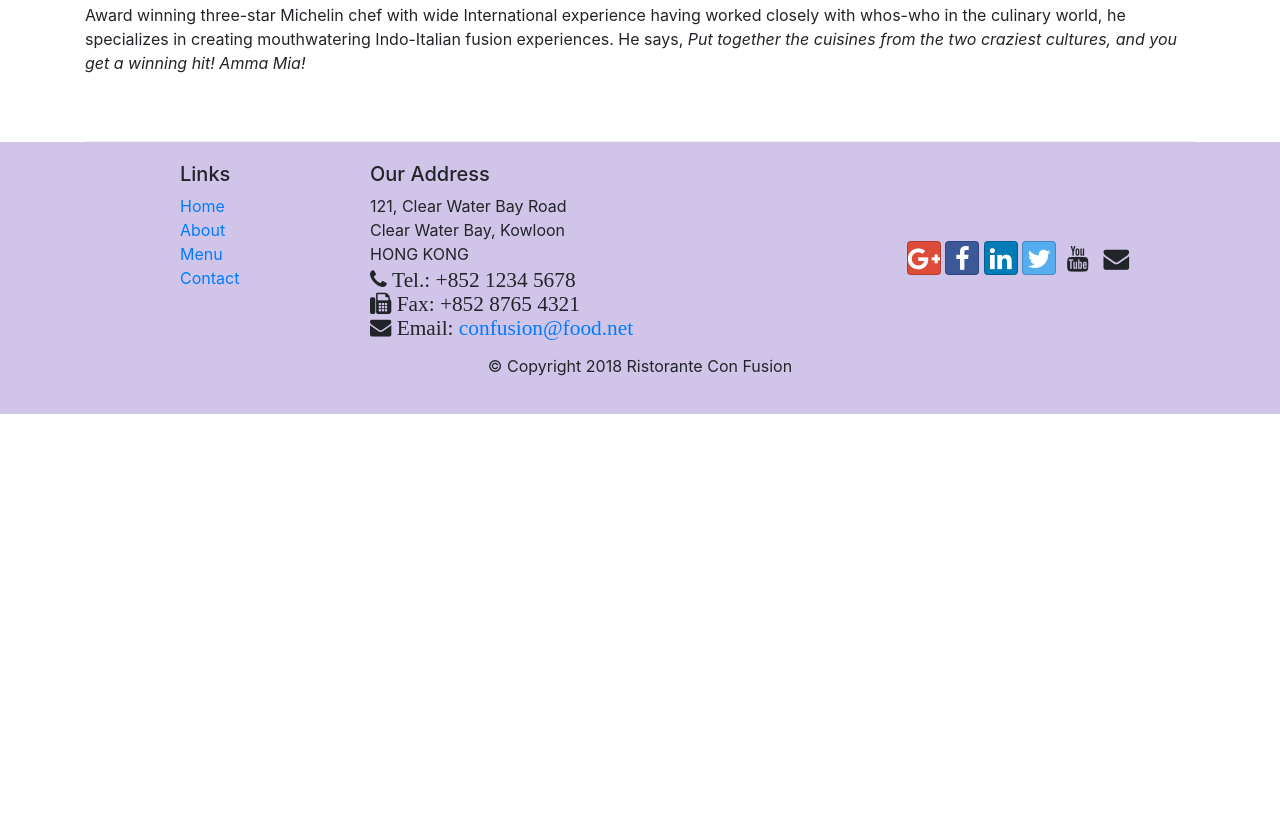
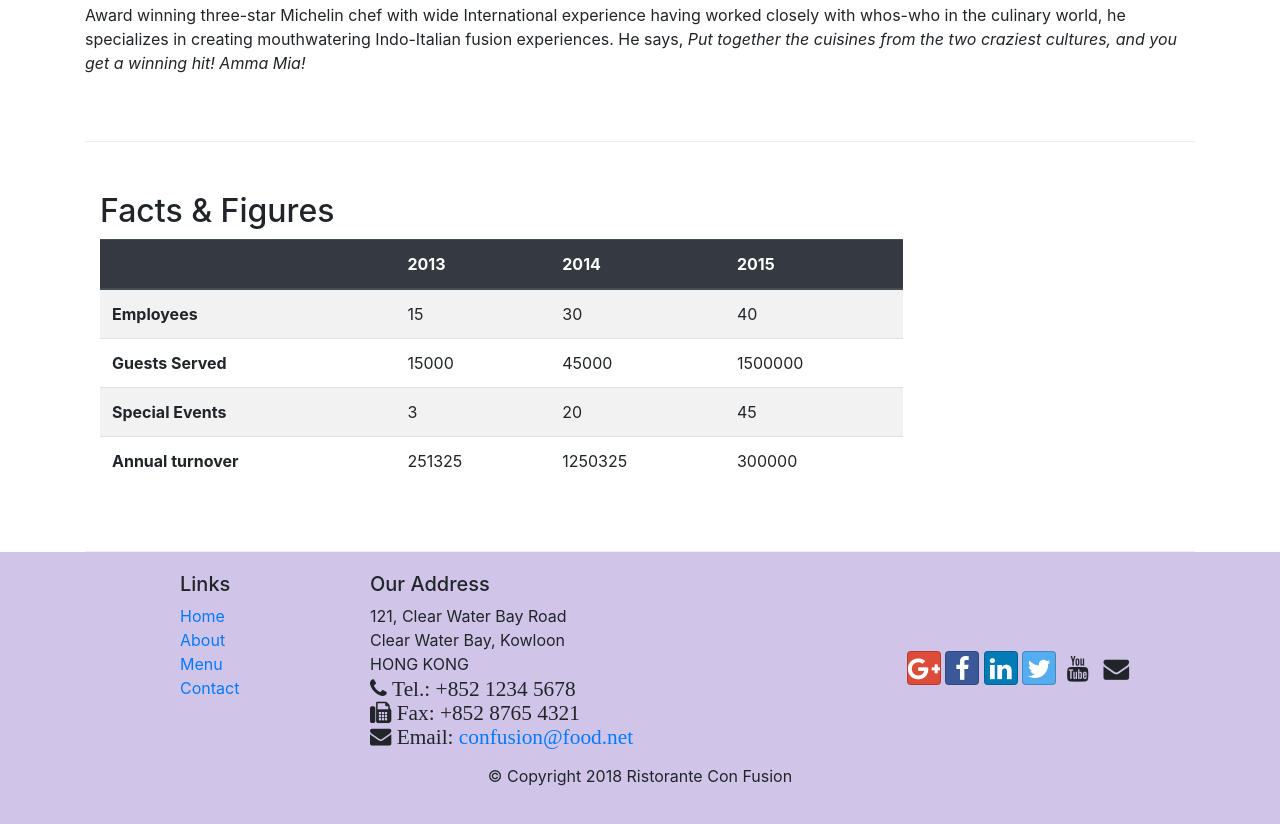
Before and after one commit to j836/bootstrap, a website: page aboutus.html in a window 1280 px wide. Shown: the part 1412-2236 px from the top of the page. Before the commit the page ends 1826 px from the top, so only its background shows below. Drawn offline with nearby package versions, Linux system fonts and the light colour scheme.

Commit message:
Bootstrap tables

```diff
--- a/aboutus.html
+++ b/aboutus.html
@@ -120,7 +120,54 @@
                 <p class="d-none d-sm-block">Award winning three-star Michelin chef with wide International experience having worked closely with whos-who in the culinary world, he specializes in creating mouthwatering Indo-Italian fusion experiences. He says, <em>Put together the cuisines from the two craziest cultures, and you get a winning hit! Amma Mia!</em></p>
             </div>
        </div>
+       <div class="row row-content">
+            <div class="col-12 col-sm-9">
+                <h2>Facts &amp; Figures</h2>
+                <div class="table-responsive">
+                    <!-- This table-respnsive class is what makes the table responsive on smaller screens -->
+                    <table class="table table-striped">
+                        <!-- table-striped=>alternate colors to tables are applied -->
+                        <thead class="thead-dark">
+                            <tr>
+                                <th>&nbsp;</th>
+                                <th>2013</th>
+                                <th>2014</th>
+                                <th>2015</th>
+                            </tr>
+                        </thead>
+                        <tbody>
+                            <tr>
+                                <th>Employees</th>
+                                <td>15</td>
+                                <td>30</td>
+                                <td>40</td>
+                            </tr>
+                            <tr>
+                                <th>Guests Served</th>
+                                <td>15000</td>
+                                <td>45000</td>
+                                <td>1500000</td>
+                            </tr>
+                            <tr>
+                                <th>Special Events</th>
+                                <td>3</td>
+                                <td>20</td>
+                                <td>45</td>
+                            </tr>
+                            <tr>
+                                <th>Annual turnover</th>
+                                <td>251325</td>
+                                <td>1250325</td>
+                                <td>300000</td>
+                            </tr>
+                        </tbody>
 
+                    </table>
+
+                </div>
+            </div>
+            <div class="col-12 col-sm-3"></div>
+       </div>
     </div>
 
     <footer class="footer">
```
